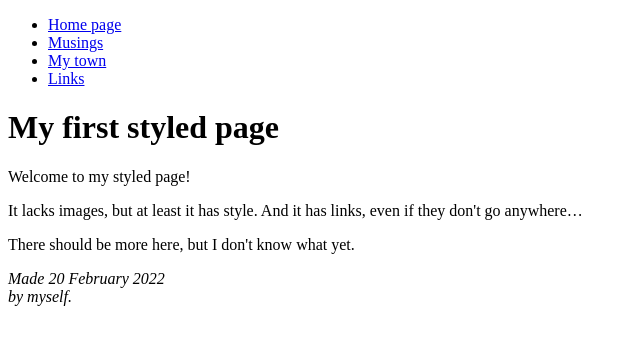
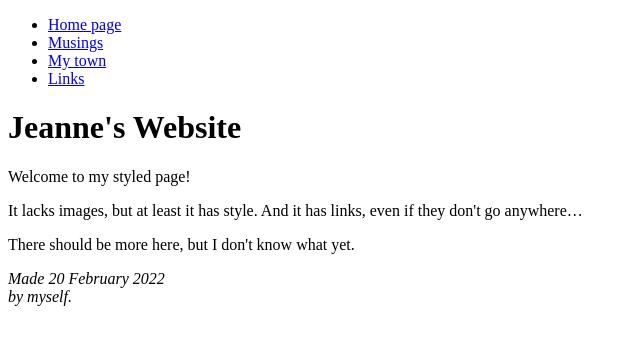
Before and after one commit to jeannetejada/gsbc-intro-web, a plain HTML site: page index.html in a window 1280 px wide. Shown: the whole page, without its empty margins (0-640 px from the left). Drawn offline with Linux system fonts and the light colour scheme.

Commit message:
Update index.html

```diff
--- a/index.html
+++ b/index.html
@@ -14,7 +14,7 @@
       </ul>
 
       <!-- Main content -->
-      <h1>My first styled page</h1>
+      <h1>Jeanne's Website</h1>
 
         <p>Welcome to my styled page!
 
```
